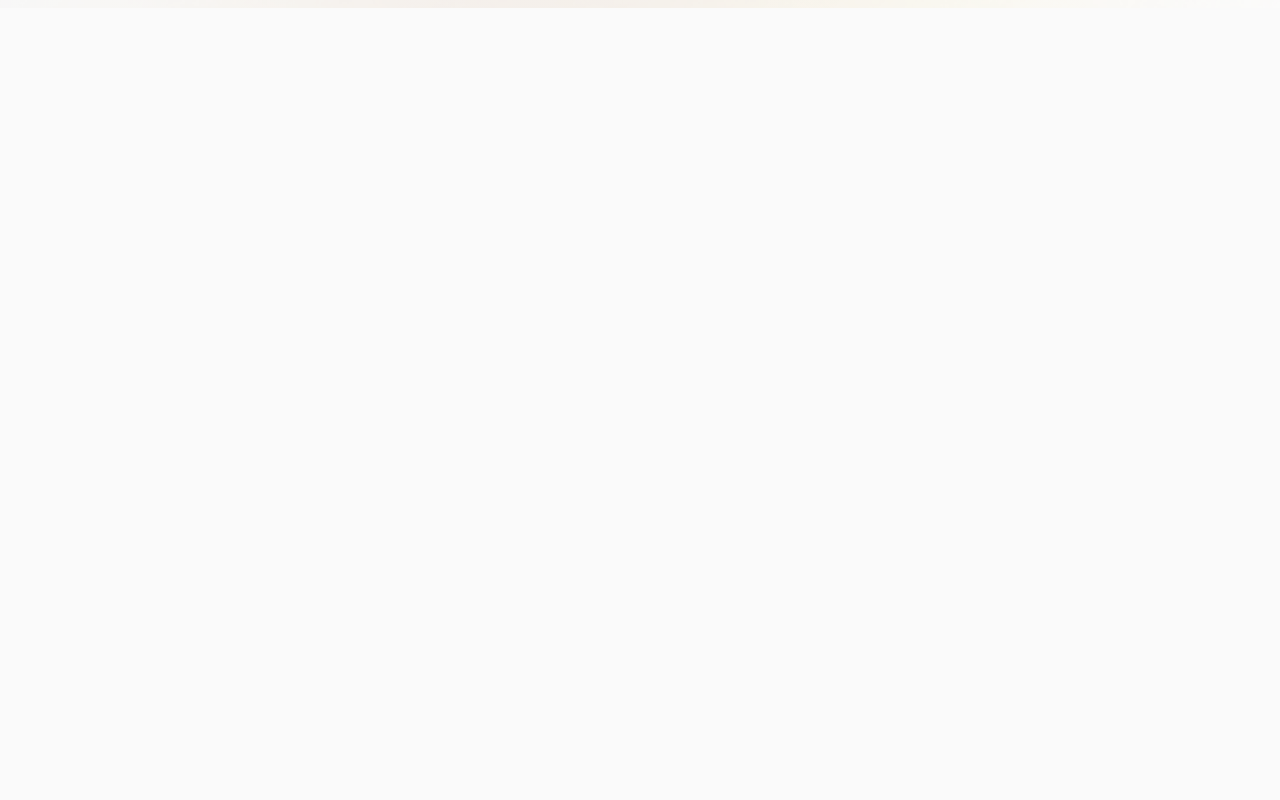
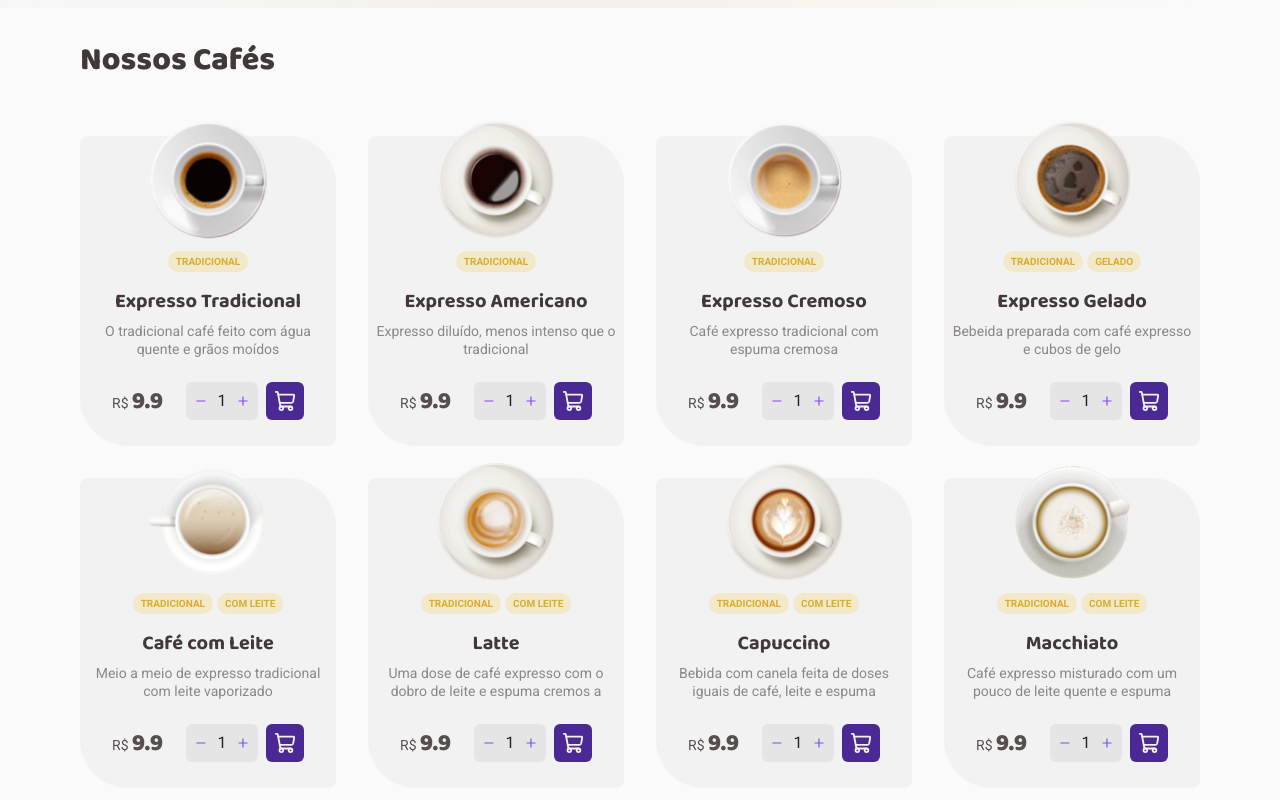
Before and after one commit to YasminFerrariDias/coffeeDelivery, a React (Vite) app: page / in a window 1280 px wide. Shown: the part 640-1440 px from the top of the page. Before the commit the page ends 800 px from the top, so only its background shows below. Built offline with nearby package versions, Linux system fonts and the light colour scheme.

Commit message:
Criação do Componente Menu

```diff
--- a/src/components/CoffeeCard/index.tsx
+++ b/src/components/CoffeeCard/index.tsx
@@ -33,7 +33,7 @@ interface CoffeeCardProps {
   tagValue: TagOption[]
   text: string
   textTitle: string
-  price: string
+  price: number
   img: 'Americano'
   | 'Arabe'
   | 'CafeComLeite'
@@ -50,7 +50,7 @@ interface CoffeeCardProps {
   | 'Mochaccino'
 }
 
-export function CoffeeCard({ img, tagValue, textTitle, text }: CoffeeCardProps) {
+export function CoffeeCard({ img, tagValue, textTitle, text, price }: CoffeeCardProps) {
   const Img = {
     Americano, Arabe, CafeComLeite, CafeGelado, Capuccino, ChocolateQuente, Cubano, ExpressoCremoso, Expresso, Havaiano, Irlandes, Latte, Macchiato, Mochaccino,
   }[img]
@@ -70,7 +70,7 @@ export function CoffeeCard({ img, tagValue, textTitle, text }: CoffeeCardProps)
         <span className="title"><Title text={textTitle} color="base-subtitle" variant="title-s" /></span>
         <span className="text"><Text text={text} color="base-label" variant="text-s" /></span>
         <footer>
-          <Price $number={9.90} />
+          <Price $number={price} />
           <AddCart>
             <Count />
             <Button icon="ShoppingCart" ColorIcon="base-card" ColorVariant="purple-dark" variant="tag" color="white" text="" />
--- a/src/components/CoffeeCard/styles.ts
+++ b/src/components/CoffeeCard/styles.ts
@@ -9,7 +9,7 @@ export const CoffeeCardContainer = styled.div`
 
   img {
     margin-bottom: 0.7rem;
-    margin-top: -1rem;
+    margin-top: -1.5rem;
     width: 7.5rem;
     height: 7.5rem;
   }
@@ -28,8 +28,9 @@ export const CoffeeCardContainer = styled.div`
     align-items: center;
     justify-content: center;
     text-align: center;
-    margin: 1rem;
-    margin-top: 0.5rem;
+    margin: 0.5rem;
+    margin-left: 0;
+    margin-right: 0;
   }
 
   footer {
--- /dev/null
+++ b/src/components/Menu/index.tsx
@@ -0,0 +1,30 @@
+import { CoffeeCard } from "../CoffeeCard";
+import { Title } from "../Title";
+import { MenuCoffee, MenuContainer, Text } from "./styles";
+
+export function Menu() {
+  return (
+    <MenuContainer>
+      <Text>
+        <Title text="Nossos Cafés" variant="title-l" color="base-subtitle" />
+      </Text>
+
+      <MenuCoffee>
+        <CoffeeCard img="Expresso" tagValue={["TRADICIONAL"]} textTitle="Expresso Tradicional" text="O tradicional café feito com água quente e grãos moídos" price={9.90} />
+        <CoffeeCard img="Americano" tagValue={["TRADICIONAL"]} textTitle="Expresso Americano" text="Expresso diluído, menos intenso que o tradicional" price={9.90} />
+        <CoffeeCard img="ExpressoCremoso" tagValue={["TRADICIONAL"]} textTitle="Expresso Cremoso" text="Café expresso tradicional com espuma cremosa" price={9.90} />
+        <CoffeeCard img="CafeGelado" tagValue={["TRADICIONAL", "GELADO"]} textTitle="Expresso Gelado" text="Bebeida preparada com café expresso e cubos de gelo" price={9.90} />
+        <CoffeeCard img="CafeComLeite" tagValue={["TRADICIONAL", "COM LEITE"]} textTitle="Café com Leite" text="Meio a meio de expresso tradicional com leite vaporizado" price={9.90} />
+        <CoffeeCard img="Latte" tagValue={["TRADICIONAL", "COM LEITE"]} textTitle="Latte" text="Uma dose de café expresso com o dobro de leite e espuma cremos a" price={9.90} />
+        <CoffeeCard img="Capuccino" tagValue={["TRADICIONAL", "COM LEITE"]} textTitle="Capuccino" text="Bebida com canela feita de doses iguais de café, leite e espuma" price={9.90} />
+        <CoffeeCard img="Macchiato" tagValue={["TRADICIONAL", "COM LEITE"]} textTitle="Macchiato" text="Café expresso misturado com um pouco de leite quente e espuma" price={9.90} />
+        <CoffeeCard img="Mochaccino" tagValue={["TRADICIONAL", "COM LEITE"]} textTitle="Mocaccino" text="Café expresso com calda de chocolate, pouco leite e espuma" price={9.90} />
+        <CoffeeCard img="ChocolateQuente" tagValue={["ESPECIAL", "COM LEITE"]} textTitle="Chocolate Quente" text="Bebida feita com chocolate dissolvido no leite quente e café" price={9.90} />
+        <CoffeeCard img="Cubano" tagValue={["ESPECIAL", "ALCOÓLICO", "GELADO"]} textTitle="Cubano" text="Drink geladode café expresso com rum, creme de leite e hortelã" price={9.90} />
+        <CoffeeCard img="Havaiano" tagValue={["ESPECIAL"]} textTitle="Havaiano" text=" Bebida adocicada preparada com café e leite de coco" price={9.90} />
+        <CoffeeCard img="Arabe" tagValue={["ESPECIAL"]} textTitle="Árabe" text="Bebida preparada com grãos de café árabe e especiarias" price={9.90} />
+        <CoffeeCard img="Irlandes" tagValue={["ESPECIAL", "ALCOÓLICO"]} textTitle="Irlândes" text="Bebida base de café, uísque irlândes, açucar e chantilly" price={9.90} />
+      </MenuCoffee>
+    </MenuContainer>
+  )
+}
--- /dev/null
+++ b/src/components/Menu/styles.ts
@@ -0,0 +1,22 @@
+import styled from "styled-components";
+
+export const MenuContainer = styled.div`
+  width: 70rem;
+  margin: 0 auto;
+  margin-bottom: 10rem;
+`
+
+export const Text = styled.div`
+  margin-bottom: 3.375rem;
+  margin-top: 2rem;
+`;
+
+export const MenuCoffee = styled.div`
+  display: grid;
+  grid-template-columns: repeat(4, 1fr);
+  gap: 2rem;
+
+  align-items: center;
+  justify-items: center;
+  text-align: center;
+`
--- a/src/pages/Home/index.tsx
+++ b/src/pages/Home/index.tsx
@@ -1,11 +1,13 @@
 import { Banner } from "../../components/Banner";
 import { Header } from "../../components/Header";
+import { Menu } from "../../components/Menu";
 
 export function Home() {
   return (
     <>
       <Header />
       <Banner />
+      <Menu />
     </>
   )
 }
```
